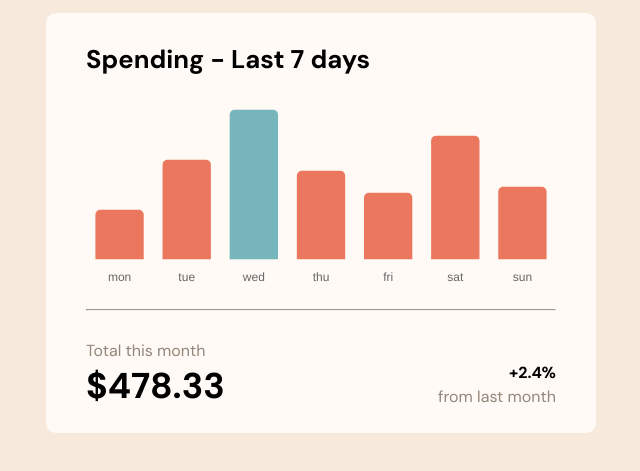
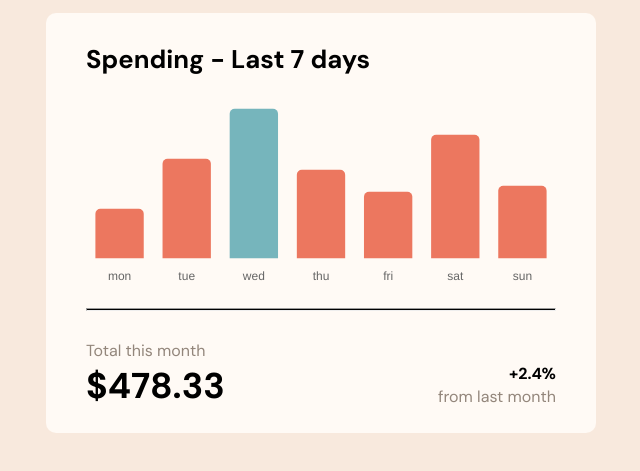
Before and after one commit to CSamu7/Projects-Frontend-Mentor, a plain HTML site: page Expense-chart/index.html in a window 1280 px wide. Shown: the part 245-716 px from the top of the page, without its empty margins (319-959 px from the left). Drawn offline with nearby package versions, Linux system fonts and the light colour scheme.

Commit message:
Added color to the line

```diff
--- a/Expense-chart/index.html
+++ b/Expense-chart/index.html
@@ -32,7 +32,7 @@
             <canvas id="graph" class="spend__graph" role="img" aria-label="Chart Amount">
             </canvas>
           </div>
-          <hr>
+          <hr class="line">
         </div>
         <section class="financial-state">
           <article class="card">
--- a/Expense-chart/styles/style.css
+++ b/Expense-chart/styles/style.css
@@ -105,6 +105,11 @@ h1, h2, p{
   margin-bottom: calc(2vh + 5px);
 }
 
+.line{
+  background-color: black;
+  height: .5px;
+}
+
 .financial-state{
   display: flex;
   justify-content: space-between;
```
